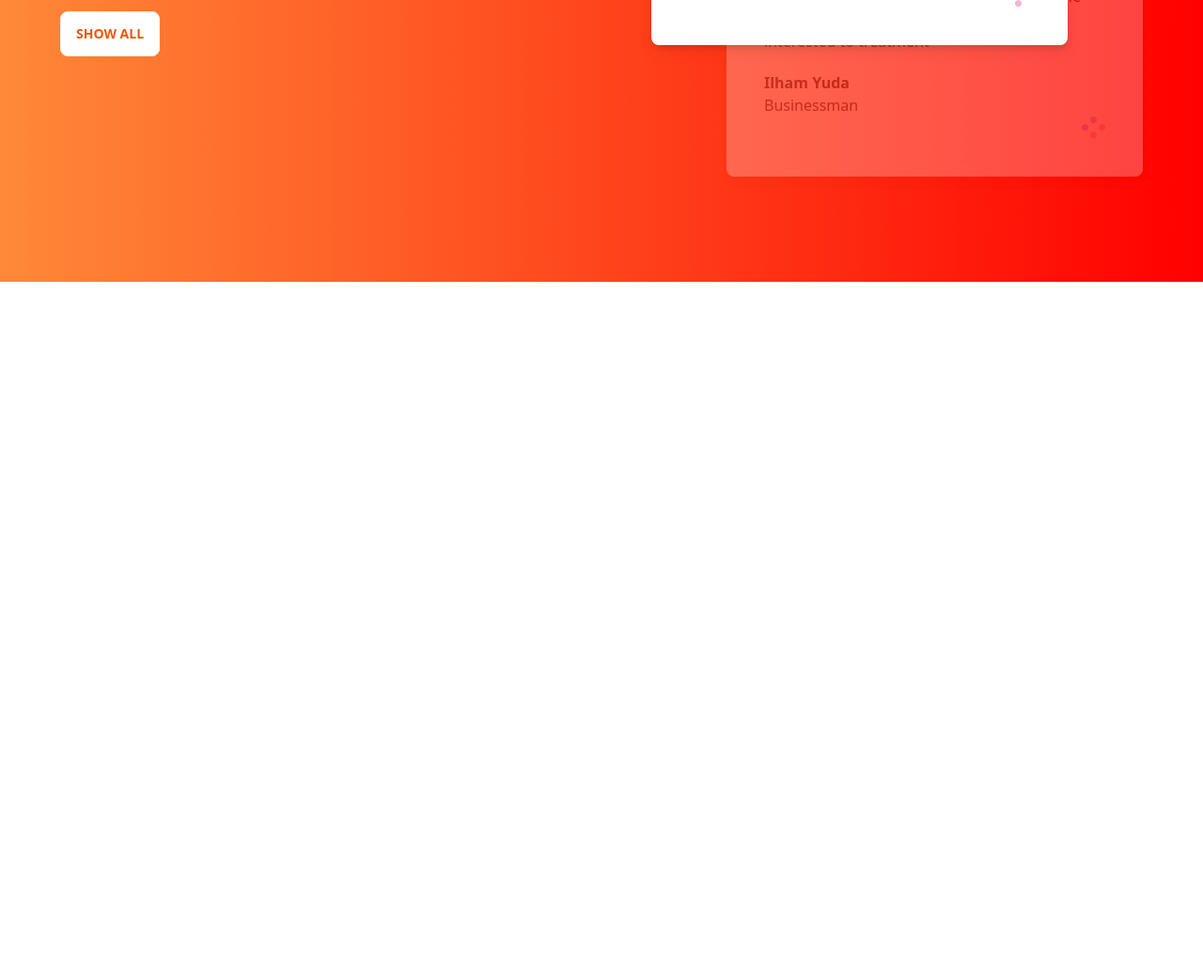
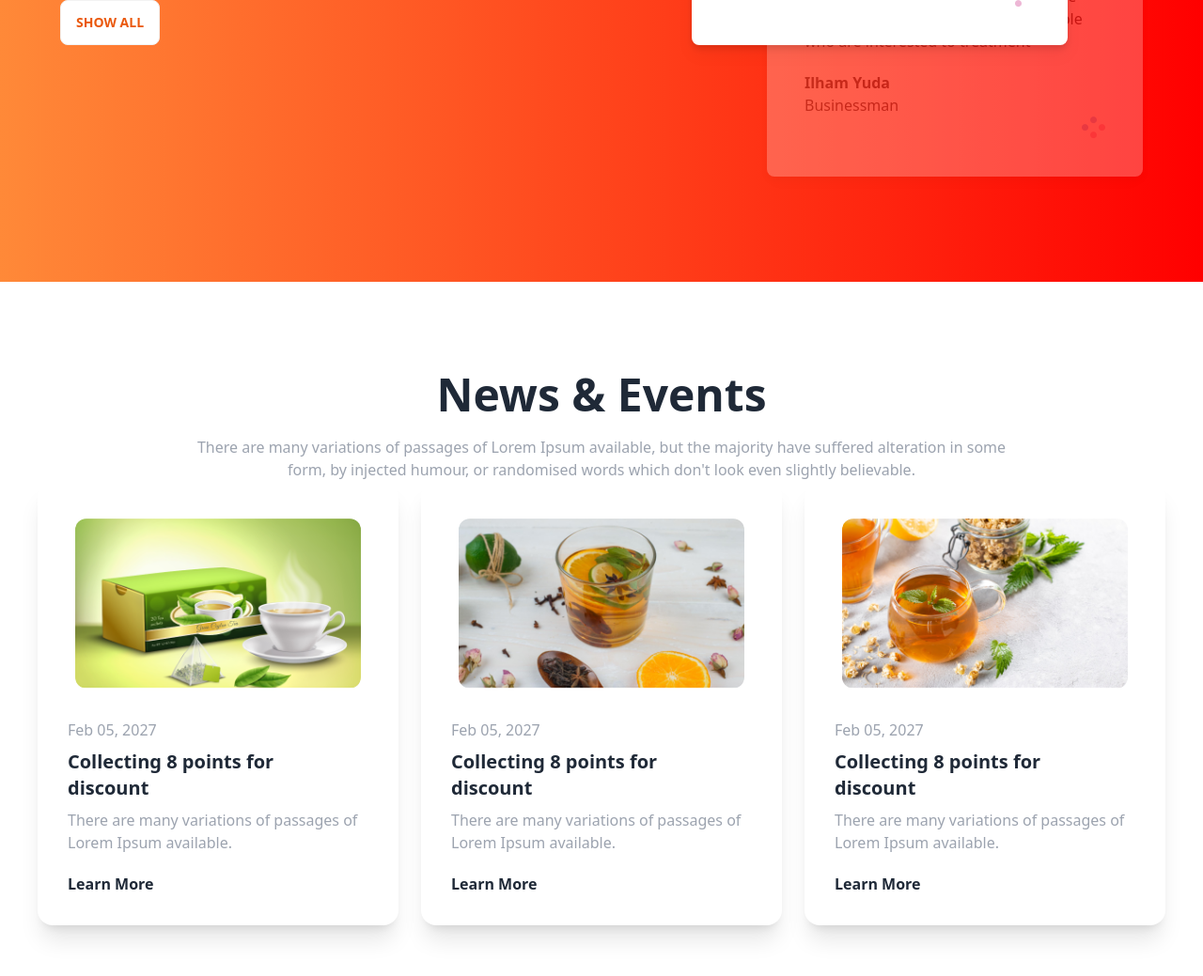
Before and after one commit to sabermahmud/tea-shop, a plain HTML site: page index.html in a window 1280 px wide. Shown: the part 2941-3980 px from the top of the page at 94% size. Before the commit the page ends 3241 px from the top, so only its background shows below. Drawn offline with nearby package versions, Linux system fonts and the light colour scheme.

Commit message:
news section responsively added

```diff
--- a/index.html
+++ b/index.html
@@ -148,20 +148,25 @@
         </section>
 
         <!-- customer reviews -->
-        <section class="customer-reviews flex flex-col lg:flex-row gap-44 items-center bg-gradient-to-r from-[#FF8938] to-[#F00] py-28 px-16  ">
+        <section
+            class="customer-reviews flex flex-col lg:flex-row gap-44 items-center bg-gradient-to-r from-[#FF8938] to-[#F00] py-28 px-16  ">
             <div class="reviews-content">
                 <h1 class="text-5xl font-extrabold text-white mb-5">Meet Our Super <br>
                     Clients</h1>
                 <p class="text-white mb-7">
-                    There are many variations of passages of Lorem Ipsum available, but the majority have suffered alteration in some form, by injected humour, or randomised words which don't look even slightly believable.
+                    There are many variations of passages of Lorem Ipsum available, but the majority have suffered
+                    alteration in some form, by injected humour, or randomised words which don't look even slightly
+                    believable.
                 </p>
                 <div class="btn bg-white text-orange-600 font-bold ">Show All</div>
             </div>
             <div class="reviews-containt relative">
                 <!-- upcoming -->
-                <div class=" opacity-25 z-10 bg-white rounded-lg drop-shadow-lg p-10 w-[443px] relative  mb-14">
-                    <img class="absolute border-4 border-white rounded-full -top-7  -left-7" src="./images/client.png" alt="">
-                    <p class="mb-5">We are providing the best and suitable home insurance services for the people who are interested to treatment</p>
+                <div class=" opacity-25 z-10 bg-white rounded-lg drop-shadow-lg p-10 w-[400px] relative  mb-14">
+                    <img class="absolute border-4 border-white rounded-full -top-7  -left-7" src="./images/client.png"
+                        alt="">
+                    <p class="mb-5">We are providing the best and suitable home insurance services for the people who
+                        are interested to treatment</p>
                     <h4 class="font-bold">Ilham Yuda</h4>
                     <p>Businessman</p>
                     <div class="flex justify-end">
@@ -169,9 +174,11 @@
                     </div>
                 </div>
                 <!-- present -->
-                <div class=" top-40 lg:-left-20 z-30 bg-white rounded-lg drop-shadow-lg p-10 w-[443px] absolute">
-                    <img class="absolute border-4 border-white rounded-full -top-7  -left-7" src="./images/client.png" alt="">
-                    <p class="mb-5">We are providing the best and suitable home insurance services for the people who are interested to treatment</p>
+                <div class=" top-40  lg:-left-20 z-30 bg-white rounded-lg drop-shadow-lg p-10 w-[400px] absolute">
+                    <img class="absolute border-4 border-white rounded-full -top-7  -left-7" src="./images/client.png"
+                        alt="">
+                    <p class="mb-5">We are providing the best and suitable home insurance services for the people who
+                        are interested to treatment</p>
                     <h4 class="font-bold">Ilham Yuda</h4>
                     <p>Businessman</p>
                     <div class="flex justify-end">
@@ -179,13 +186,68 @@
                     </div>
                 </div>
                 <!-- past -->
-                <div class=" opacity-25 z-10 bg-white rounded-lg drop-shadow-lg p-10 w-[443px] relative">
-                    <img class="absolute border-4 border-white rounded-full -top-7  -left-7" src="./images/client.png" alt="">
-                    <p class="mb-5">We are providing the best and suitable home insurance services for the people who are interested to treatment</p>
+                <div class=" opacity-25 z-10 bg-white rounded-lg drop-shadow-lg p-10 w-[400px] relative">
+                    <img class="absolute border-4 border-white rounded-full -top-7  -left-7" src="./images/client.png"
+                        alt="">
+                    <p class="mb-5">We are providing the best and suitable home insurance services for the people who
+                        are interested to treatment</p>
                     <h4 class="font-bold">Ilham Yuda</h4>
                     <p>Businessman</p>
                     <div class="flex justify-end">
                         <img src="./images/circles.png" alt="">
+                    </div>
+                </div>
+            </div>
+        </section>
+
+        <!-- News section -->
+        <section class="news-section my-24">
+            <h1 class="text-5xl font-extrabold mb-5 text-center">
+                News & Events
+            </h1>
+            <p class="text-gray-400 lg:max-w-4xl mx-auto text-center">
+                There are many variations of passages of Lorem Ipsum available, but the majority have suffered
+                alteration in some form, by injected humour, or randomised words which don't look even slightly
+                believable.
+            </p>
+            <div class="news-cart-container flex flex-col lg:flex-row justify-center gap-6 mx-5">
+                <div class="card w-96 bg-base-100 shadow-xl">
+                    <figure class="px-10 pt-10">
+                        <img src="./images/news-1.png" alt="Shoes" class="rounded-xl" />
+                    </figure>
+                    <div class="card-body items-start text-start">
+                        <p class="text-base font-medium text-gray-400">Feb 05, 2027</p>
+                        <h2 class="card-title text-xl font-extrabold">
+                            Collecting 8 points for <br>
+                            discount</h2>
+                        <p class="text-base font-medium text-gray-400 mb-3">There are many variations of passages of Lorem Ipsum available.</p>
+                        <p class="font-bold">Learn More</p>
+                    </div>
+                </div>
+                <div class="card w-96 bg-base-100 shadow-xl">
+                    <figure class="px-10 pt-10">
+                        <img src="./images/news-2.png" alt="Shoes" class="rounded-xl" />
+                    </figure>
+                    <div class="card-body items-start text-start">
+                        <p class="text-base font-medium text-gray-400">Feb 05, 2027</p>
+                        <h2 class="card-title text-xl font-extrabold">
+                            Collecting 8 points for <br>
+                            discount</h2>
+                        <p class="text-base font-medium text-gray-400 mb-3">There are many variations of passages of Lorem Ipsum available.</p>
+                        <p class="font-bold">Learn More</p>
+                    </div>
+                </div>
+                <div class="card w-96 bg-base-100 shadow-xl">
+                    <figure class="px-10 pt-10">
+                        <img src="./images/news-3.png" alt="Shoes" class="rounded-xl" />
+                    </figure>
+                    <div class="card-body items-start text-start">
+                        <p class="text-base font-medium text-gray-400">Feb 05, 2027</p>
+                        <h2 class="card-title text-xl font-extrabold">
+                            Collecting 8 points for <br>
+                            discount</h2>
+                        <p class="text-base font-medium text-gray-400 mb-3">There are many variations of passages of Lorem Ipsum available.</p>
+                        <p class="font-bold">Learn More</p>
                     </div>
                 </div>
             </div>
```
